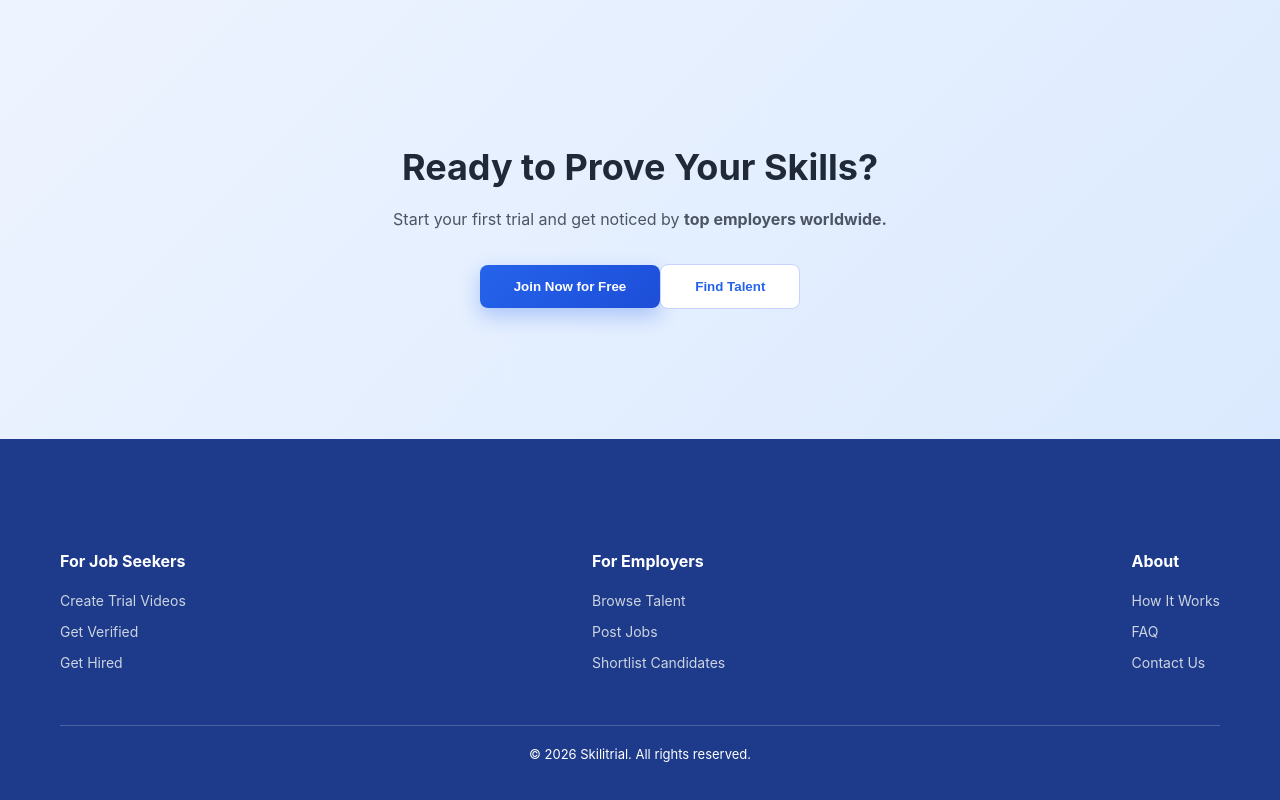
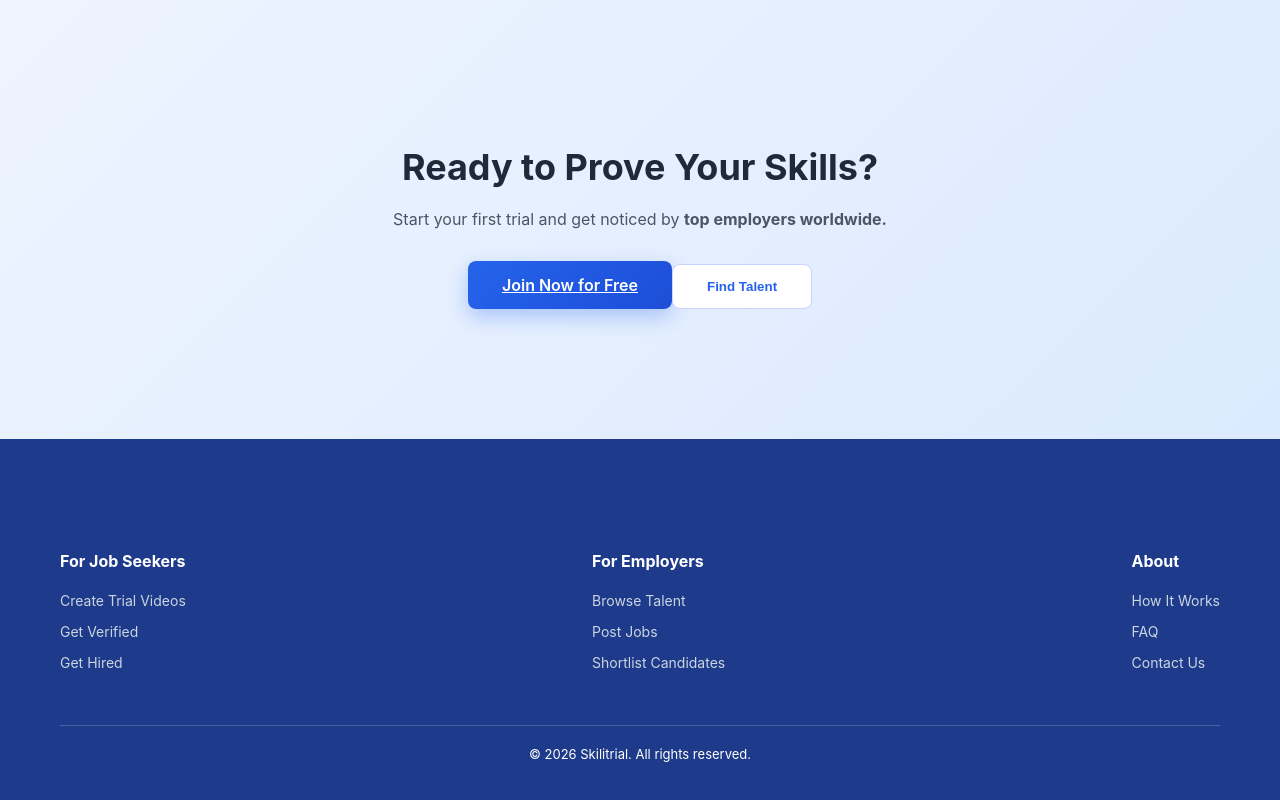
Before and after one commit to sahilbagal2004/Skilitrial, a React app in the folder skilitrial/frontend/: page / in a window 1280 px wide. Shown: the part 2132-2932 px from the top of the page. Built offline with nearby package versions, Linux system fonts and the light colour scheme; the HTML template or start-up script is replaced by a standard one.

Commit message:
Updated dashboard with backend job integration

```diff
--- a/skilitrial/frontend/src/pages/Home.jsx
+++ b/skilitrial/frontend/src/pages/Home.jsx
@@ -1,5 +1,6 @@
 import "./Home.css";
 import { useEffect } from "react";
+import { Link } from "react-router-dom";   // ✅ ADD THIS
 import heroImage from "../assets/skilitrial-hero-optimized.jpg";
 import javaImg from "../assets/trial-java.jpg";
 import supportImg from "../assets/trial-support.jpg";
@@ -129,7 +130,9 @@
         </p>
 
         <div className="cta-buttons">
-          <button className="btn-primary">Join Now for Free</button>
+          <Link to="/register" className="btn-primary">
+  Join Now for Free
+</Link>
           <button className="btn-outline">Find Talent</button>
         </div>
       </section>
```
